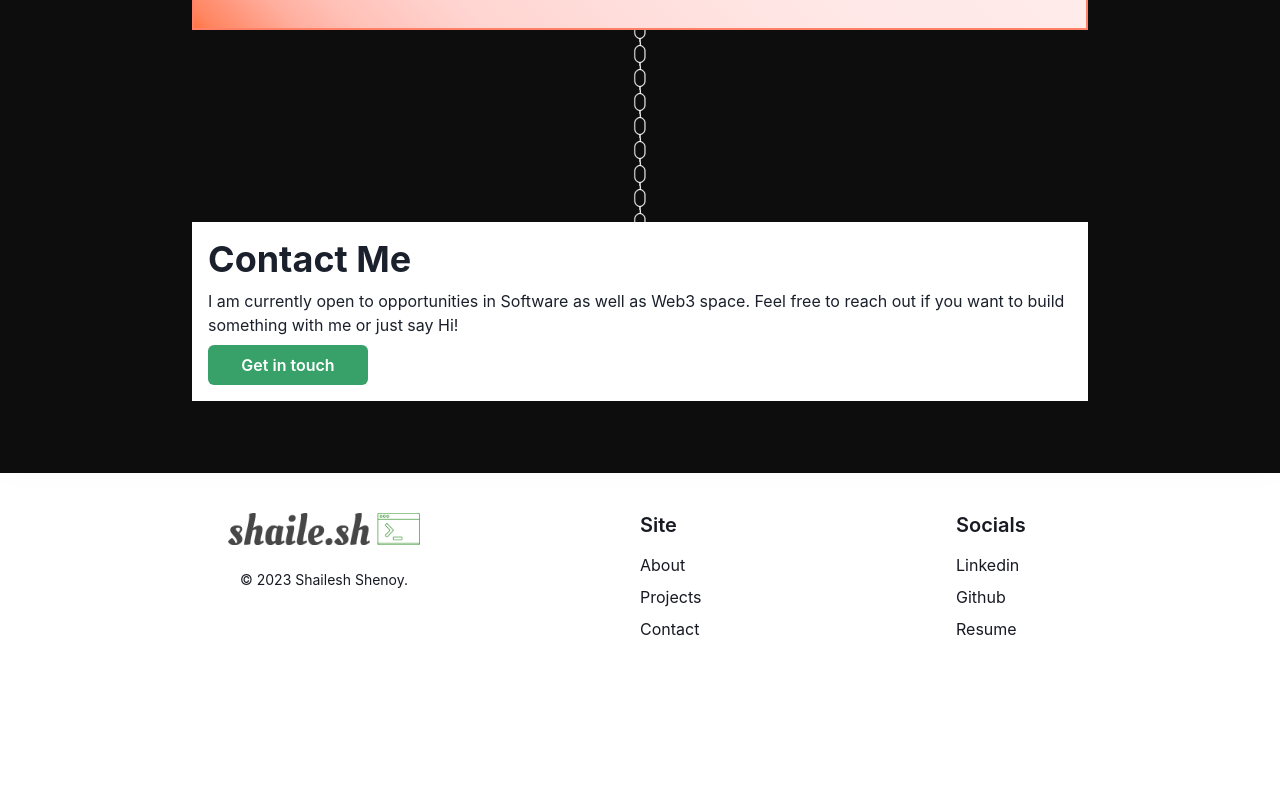
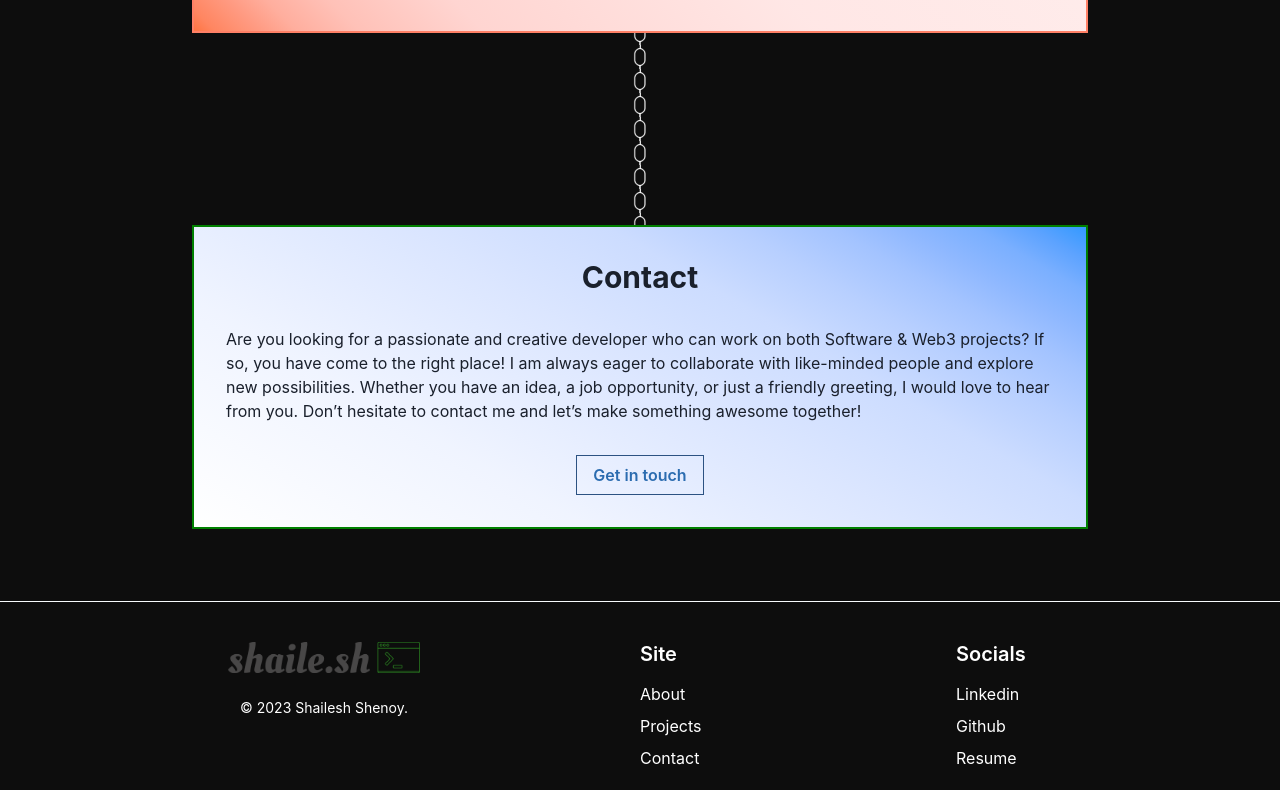
Before and after one commit to shailesh-shenoy/shailesh-sh-website, a Next.js app: page / in a window 1280 px wide. Shown: the part 2854-3644 px from the top of the page. Before the commit the page ends 3515 px from the top, so only its background shows below. Built offline with nearby package versions, Linux system fonts and the light colour scheme.

Commit message:
Updated contact and footer

```diff
--- a/src/components/Contact.tsx
+++ b/src/components/Contact.tsx
@@ -15,24 +15,29 @@ import { mailToText } from "./types";
 import { EmailIcon } from "@chakra-ui/icons";
 export default function Contact() {
     return (
-    <Stack as="section" w={"100%"} maxW="4xl" bg="white" p={4} mb={16}>
-      <Heading>Contact Me</Heading>
+        <Flex as="section" id="#contact" w={"100%"} maxW="4xl" bgImage="linear-gradient(
+            210deg,
+            hsl(210deg 100% 60%) 0%,
+            hsl(214deg 100% 68%) 4%,
+            hsl(216deg 100% 74%) 8%,
+            hsl(218deg 100% 78%) 13%,
+            hsl(219deg 100% 82%) 18%,
+            hsl(220deg 100% 86%) 25%,
+            hsl(221deg 100% 90%) 34%,
+            hsl(222deg 100% 93%) 49%,
+            hsl(223deg 100% 97%) 72%,
+            hsl(0deg 0% 100%) 100%
+          )" p={8} mb={16} direction="column" align="center" border={2} borderStyle="solid" borderColor="green">
+            <Heading as="h2" size="lg" mb={8} textAlign="center">
+                Contact
+            </Heading>
             <Text>
-        I am currently open to opportunities in Software as well as Web3 space.
-        Feel free to reach out if you want to build something with me or just
-        say Hi!
+                {`Are you looking for a passionate and creative developer who can work on both Software & Web3 projects?
+                If so, you have come to the right place! I am always eager to collaborate with like-minded people and explore new possibilities.
+                Whether you have an idea, a job opportunity, or just a friendly greeting, I would love to hear from you.
+                Don’t hesitate to contact me and let’s make something awesome together!`}
             </Text>
-      <Button
-        as={NextLink}
-        href={mailToText}
-        target="_blank"
-        variant="solid"
-        colorScheme="green"
-        w={40}
-        textAlign="center"
-      >
-        Get in touch
-      </Button>
-    </Stack>
+            <Button mt={8} as={NextLink} href="" variant="ghost" border={1} borderStyle="solid" colorScheme="blue" borderColor="blue.700" px={4} py={2} borderRadius={0}>Get in touch</Button>
+        </Flex>
     );
 }
--- a/src/components/Project.tsx
+++ b/src/components/Project.tsx
@@ -36,7 +36,7 @@ const Project: React.FC<Project> = ({
         h={"auto"}
         src={imageUrl}
         alt={name}
-        borderRight={1} borderColor="gray.900" borderStyle="solid"
+        borderRight={1} borderBottom={1} borderColor="gray.900" borderStyle="solid"
       />
 
       <Stack direction="column" p={4} flex={3}>
--- a/src/components/layout/Footer.tsx
+++ b/src/components/layout/Footer.tsx
@@ -18,12 +18,13 @@ export default function Footer() {
     return (
         <Box
             as="footer"
-            color="gray.900"
+            color="white"
             mt="auto"
-            bg="whiteAlpha.800"
+            bg="#0D0D0D"
             backdropFilter="saturate(180%) blur(10px)"
             borderTop={1}
-            borderStyle={"none"}
+            borderStyle={"solid"}
+            borderColor={"gray.50"}
         >
             <Flex as={Stack} pt={10} px={10} pb={5}>
                 <SimpleGrid
```
Lines whose indentation alone changed are shown as unchanged.
